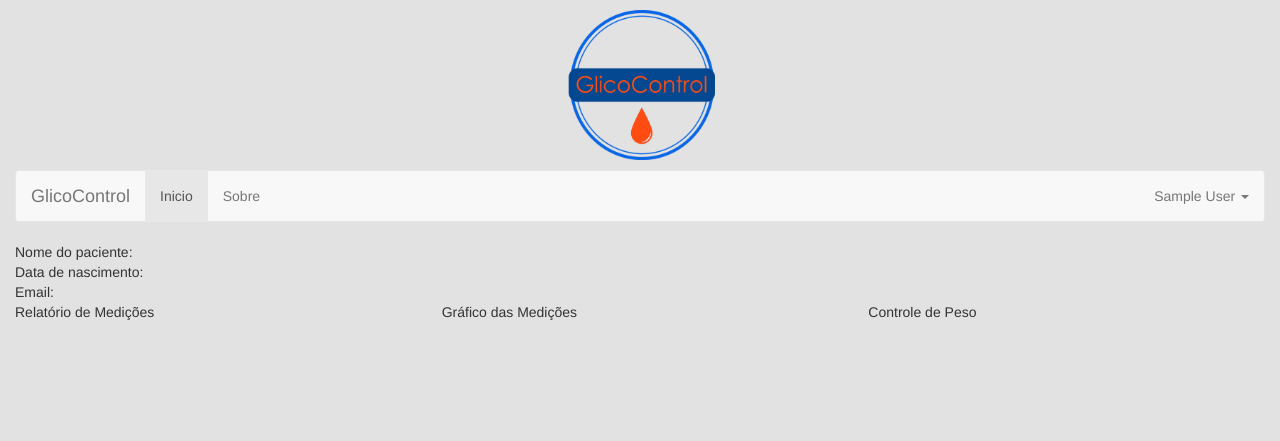
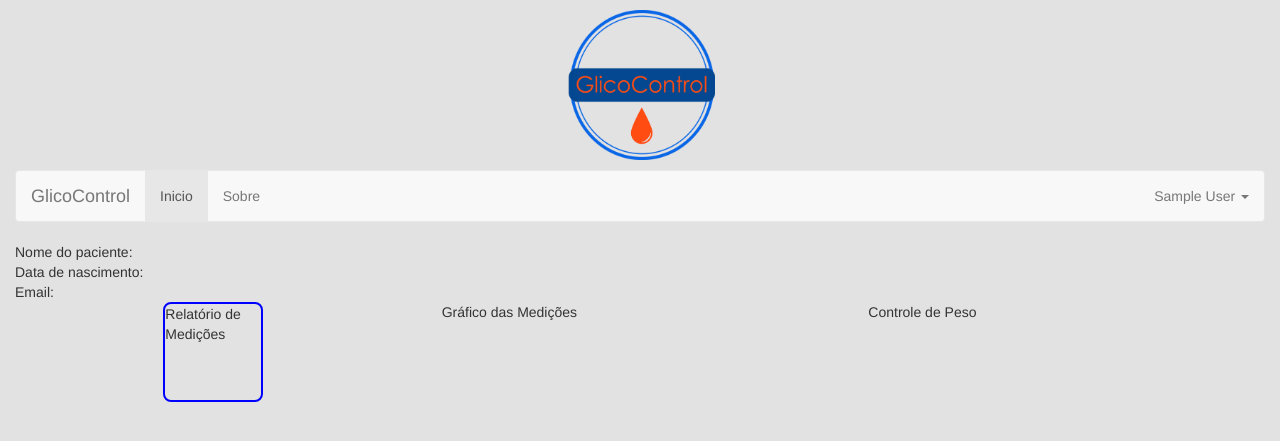
Before and after one commit to bmaximo/GlicoControlWeb, a PHP site: page /pages/area_paciente.php in a window 1280 px wide. Shown: the top 441 px of the page. Run offline with PHP 8.4, Linux system fonts and the light colour scheme; the visitor is signed in with stand-in values (Sample User, id 1); data that the repository does not hold is empty.

Commit message:
editando css

```diff
--- a/css/style.css
+++ b/css/style.css
@@ -65,3 +65,17 @@ a:hover {
 a:active {
     text-decoration: underline;
 }
+
+.icone{
+  width:100px;
+  height:100px;
+  margin-top: auto;
+  margin-bottom: auto;
+  margin-left: auto;
+  margin-right: auto;
+  border: 2px solid blue;
+  border-radius: 8px;
+}
+.icone: hover{
+  border: red;
+}
--- a/pages/area_paciente.php
+++ b/pages/area_paciente.php
@@ -34,7 +34,7 @@
 			<div class="row">
 				<div class ="col-md-4">
 					<?php
-						echo "<a href= 'relatorio_medicao.php'>Relatório de Medições</a>";
+						echo "<a href= 'relatorio_medicao.php' ><div class='icone'>Relatório de Medições</div></a>";
 					?>
 				</div>
 				<div class ="col-md-4">
```
